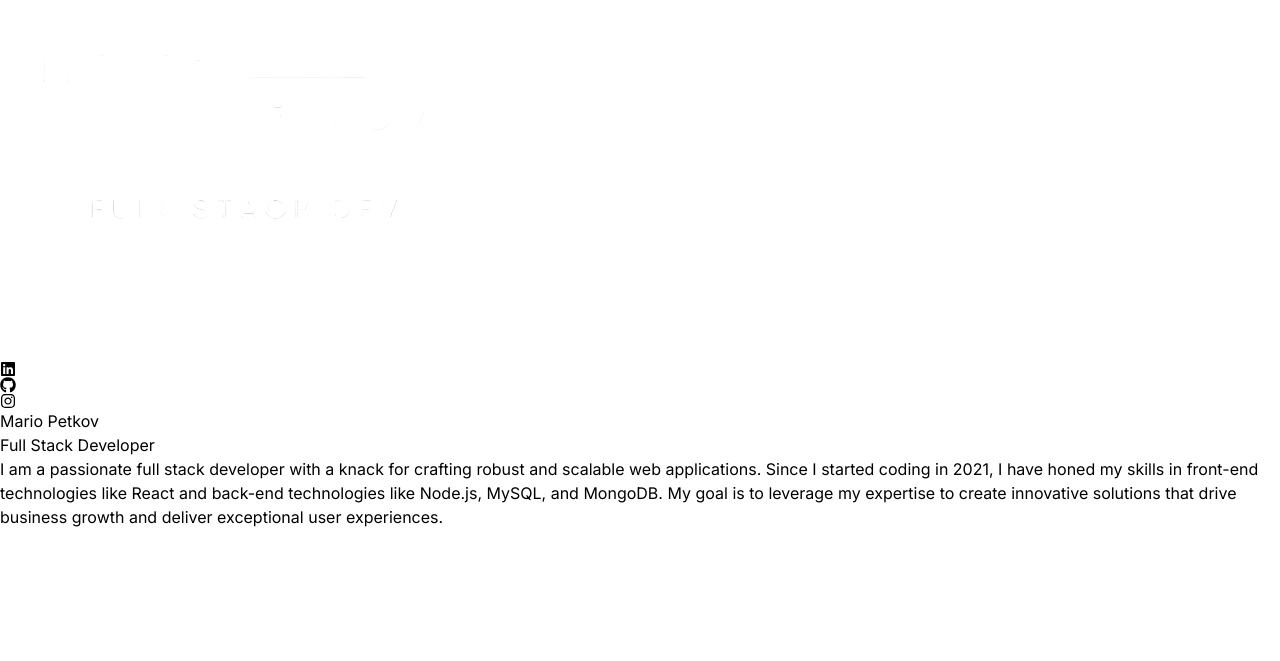
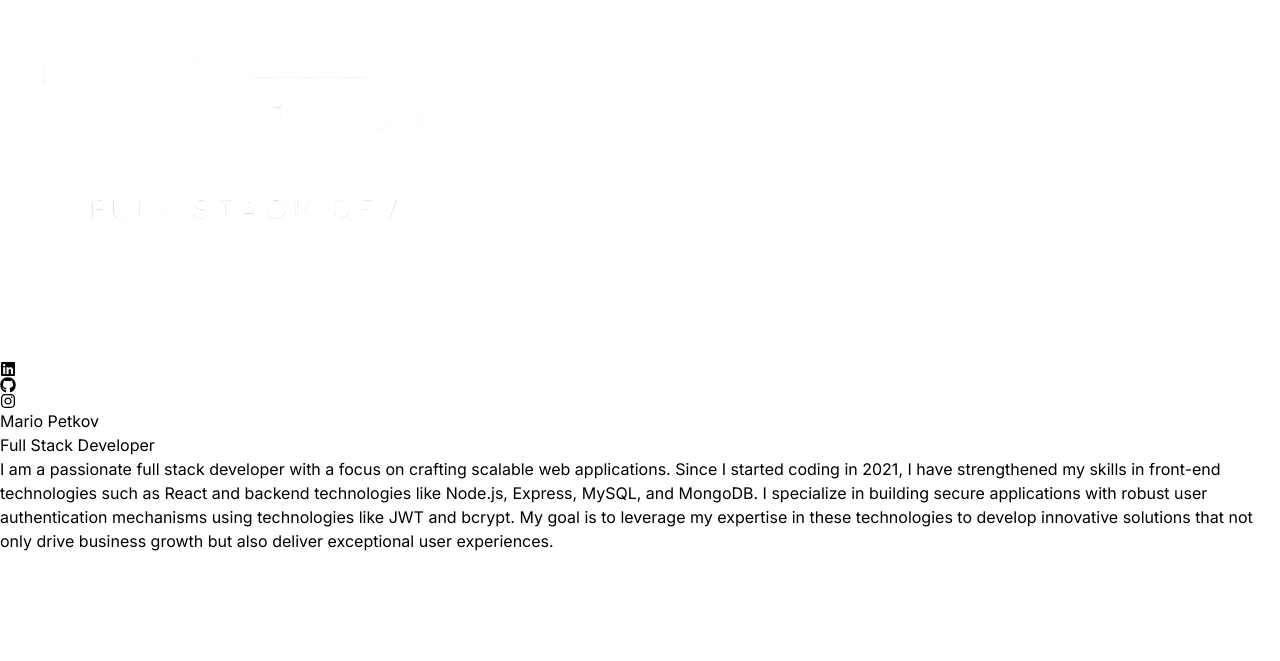
Before and after one commit to Mario1515/my-portfolio, a React (Vite) app: page / in a window 1280 px wide. Shown: the part 139-800 px from the top of the page. Built offline with nearby package versions, Linux system fonts and the light colour scheme.

Commit message:
Update index.js

```diff
--- a/src/constants/index.js
+++ b/src/constants/index.js
@@ -6,7 +6,8 @@ import project5 from "../assets/projects/project-5.jpg";
 import project7 from "../assets/projects/project-7.png";
 import project8 from "../assets/projects/project-8.jpg";
 
-export const HERO_CONTENT = `I am a passionate full stack developer with a knack for crafting robust and scalable web applications. Since I started coding in 2021, I have honed my skills in front-end technologies like React and back-end technologies like Node.js, MySQL, and MongoDB. My goal is to leverage my expertise to create innovative solutions that drive business growth and deliver exceptional user experiences.`;
+export const HERO_CONTENT = `
+I am a passionate full stack developer with a focus on crafting scalable web applications. Since I started coding in 2021, I have strengthened my skills in front-end technologies such as React and backend technologies like Node.js, Express, MySQL, and MongoDB. I specialize in building secure applications with robust user authentication mechanisms using technologies like JWT and bcrypt. My goal is to leverage my expertise in these technologies to develop innovative solutions that not only drive business growth but also deliver exceptional user experiences.`;
 
 export const ABOUT_TEXT = "I am a dedicated and versatile full stack developer with a passion for creating efficient and user-friendly web applications. I hold a Bachelor's degree in Software Engineering from Software University in Sofia, where I graduated with a perfect 6.00 GPA, and a Bachelor's degree in Finance. My journey in web development began during the COVID-19 pandemic, giving me three years of professional experience. Throughout my career, I have worked with a variety of technologies, including React, Next.js, Node.js, MySQL, PostgreSQL, and MongoDB. I have actively contributed to multiple projects at Software University and have developed several live projects independently. Driven by a deep curiosity for how things work, I continuously strive to learn and adapt to new challenges. I thrive in collaborative environments and enjoy solving complex problems to deliver high-quality solutions. Outside of coding, I enjoy staying active, exploring new technologies, and contributing to open-source projects.";
 
```
